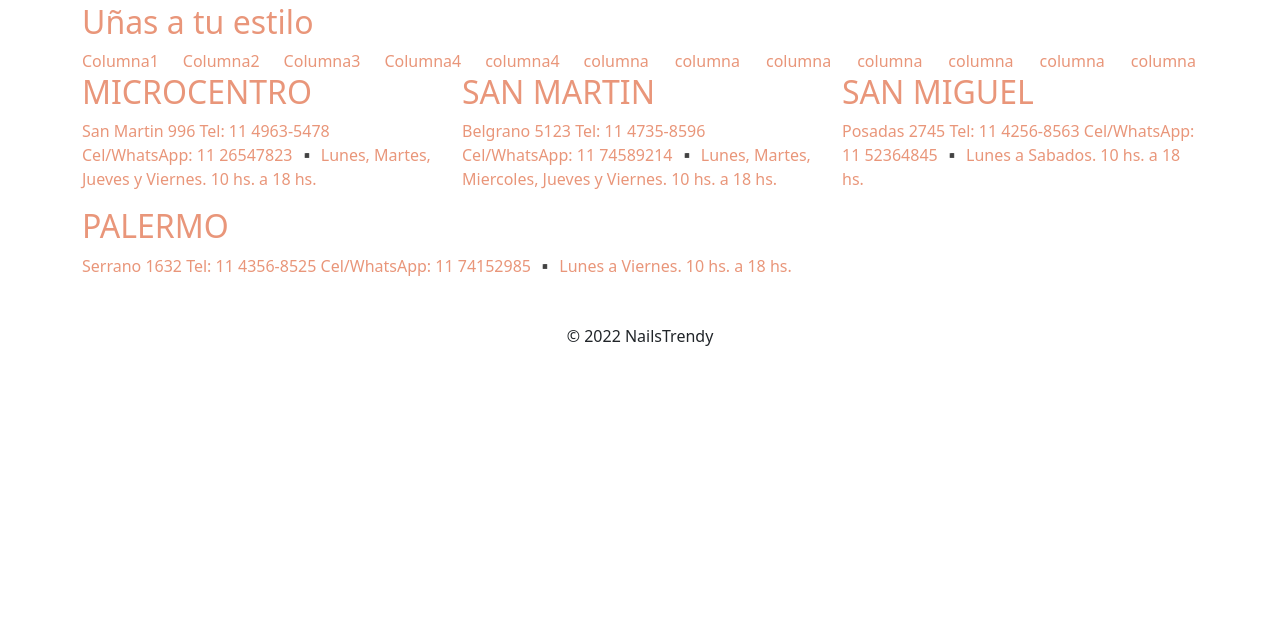
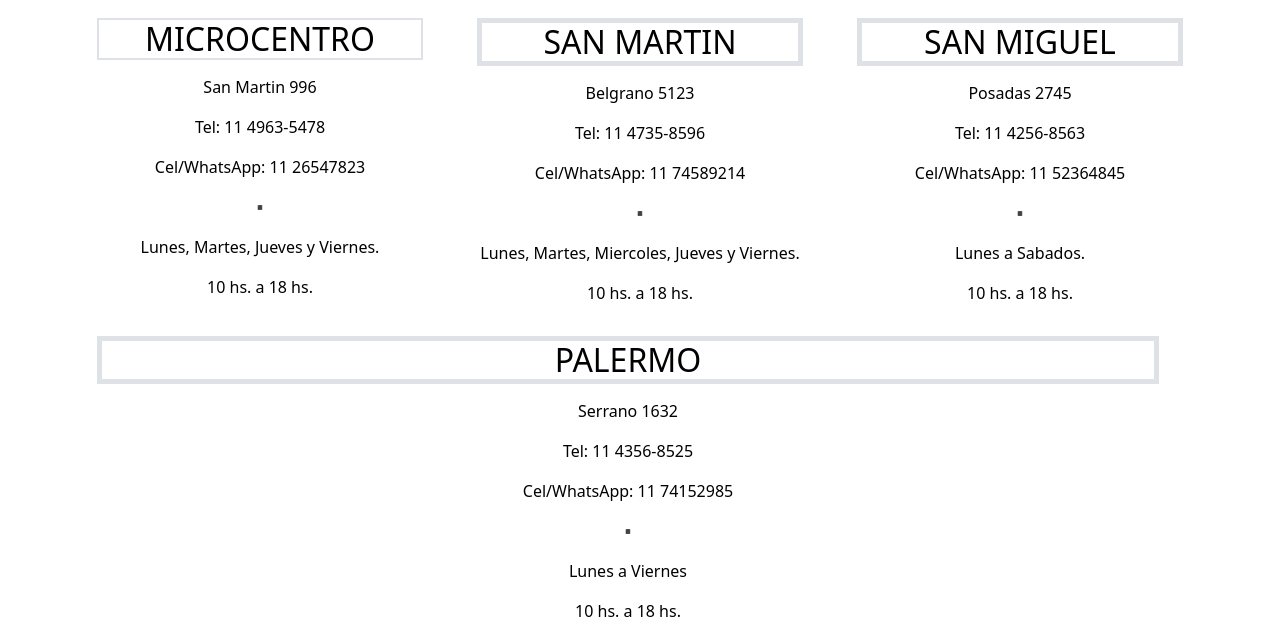
Before and after one commit to AguilarCeleste/AguilarUnas, a plain HTML site: page pages/sucursales.html in a window 1280 px wide. Shown: the part 417-1043 px from the top of the page. Before the commit the page ends 811 px from the top, so only its background shows below. Drawn offline with nearby package versions, Linux system fonts and the light colour scheme.

Commit message:
creando sucursales

```diff
--- a/pages/style.css
+++ b/pages/style.css
@@ -321,3 +321,12 @@ grid-area: ele4;
 
     }
 }
+.localidades {
+    color: black;
+    text-align: center;
+    margin: 15px;
+}
+.direcciones{
+    color: black;
+    text-align: center;
+}
--- a/pages/sucursales.html
+++ b/pages/sucursales.html
@@ -35,13 +35,14 @@
 
 </secion>
 </body>
+
 <main>
-    <SEction>
+    <SEction class="direcciones">
         <div class="container">
-        <h2>Uñas a tu estilo</h2>
+
     </div>
     <div class="container">
-      <div class="row">
+     <!--<div class="row">
         <div class="col">Columna1</div>
         <div class="col">Columna2</div>
         <div class="col">Columna3</div>
@@ -54,46 +55,45 @@
         <div class="col">columna</div>
         <div class="col">columna</div>
         <div class="col">columna</div>
-      </div>
+      </div> -->
         <div class="row">
           <div class="col-12 col-md-4">
-            <h2>MICROCENTRO</h2>
-            <P>San Martin 996
-              Tel: 11 4963-5478
-              Cel/WhatsApp: 11 26547823
-              ▪️
-              Lunes, Martes, Jueves y Viernes.
-              10 hs. a 18 hs.</P>
+            <h2 class="localidades border border-2">MICROCENTRO</h2>
+            <P>San Martin 996</p>
+              <P>Tel: 11 4963-5478</p>
+              <P>Cel/WhatsApp: 11 26547823</p>
+              <P>▪️</p>
+              <P>Lunes, Martes, Jueves y Viernes.</p>
+                <P>10 hs. a 18 hs.</P>
           </div>
           <div class="col-12 col-md-4">
-            <h2>SAN MARTIN</h2>
-            <P>
-              Belgrano 5123
-              Tel: 11 4735-8596
-              Cel/WhatsApp: 11 74589214
-              ▪️
-              Lunes, Martes, Miercoles, Jueves y Viernes.
-              10 hs. a 18 hs.</P>
+            <h2 class="localidades border border-5">SAN MARTIN</h2>
+            <P>Belgrano 5123</p>
+              <P>Tel: 11 4735-8596</p>
+                <P>Cel/WhatsApp: 11 74589214</p>
+                  <P>▪️</p>
+                    <P>Lunes, Martes, Miercoles, Jueves y Viernes.</p>
+                      <P>10 hs. a 18 hs.</P>
           </div>
           <div class="col-12 col-md-4">
-            <H2>SAN MIGUEL</H2>
-            <p>Posadas 2745
-              Tel: 11 4256-8563
-              Cel/WhatsApp: 11 52364845
-              ▪️
-              Lunes a Sabados.
-              10 hs. a 18 hs.</p>
+            <H2 class="localidades border border-5">SAN MIGUEL</H2>
+            <p>Posadas 2745</p>
+            <p>Tel: 11 4256-8563</p>
+            <p> Cel/WhatsApp: 11 52364845</p>
+            <p> ▪️</p>
+            <p> Lunes a Sabados.</p>
+            <p> 10 hs. a 18 hs.</p>
           </div>
 
           <div class="row">
             <div class="col-12">
-            <H2>PALERMO</H2>
-            <P>Serrano 1632
-              Tel: 11 4356-8525
-              Cel/WhatsApp: 11 74152985
-              ▪️
-              Lunes a Viernes.
-              10 hs. a 18 hs.</P>
+            <H2 class="localidades border border-5">PALERMO</H2>
+            <p>Serrano 1632</p>
+            <p> Tel: 11 4356-8525</p>
+            <p>Cel/WhatsApp: 11 74152985</p>
+            <P>▪️</p>
+            <p> Lunes a Viernes</p>
+            <p> 10 hs. a 18 hs.</p>
           </div>
         </div>
       </div>
```
